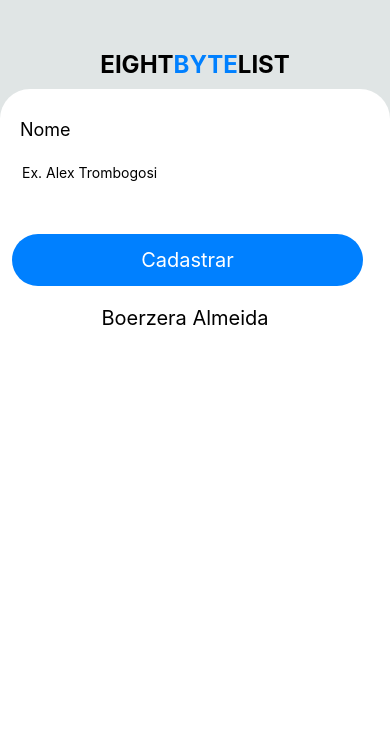
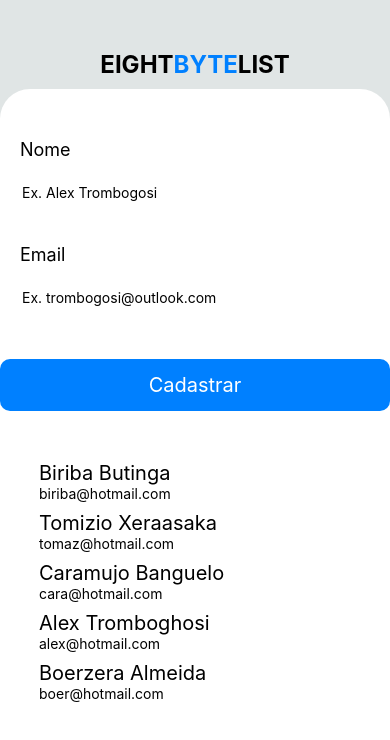
Before and after one commit to IN0C3NC10/EightByteList, a React Native app: screen / in a window 390 px wide. Shown: the top 740 px of the page. Built offline with nearby package versions, Linux system fonts and the light colour scheme.

Commit message:
Rework at List and simple email validation

```diff
--- /dev/null
+++ b/src/components/Form/List/index.js
@@ -0,0 +1,32 @@
+import React, { useState } from "react";
+import styles from "./style"
+import { View, Text, TextInput, TouchableOpacity, Vibration, Pressable, FlatList } from "react-native";
+
+export default function List(props) {
+    return (
+        <View>
+            <Text>{props.name}</Text>
+            <FlatList style={styles.listNames}
+                // habilita, ou não a barra de rolagem
+                showsVerticalScrollIndicator={true}
+                // inverte a lista p/ mostrar o resultado recem feito primeiro
+                data={props}
+                // ..para cada item o conteúdo é exibido, semelhante ao 'while'
+                renderItem={({ item }) => {
+                    return (
+                        <View style={styles.listData}>
+                            <View>
+                                <Text style={styles.listText1}>{item.props.name}</Text>
+                            </View>
+                            <View>
+                                <Text style={styles.listText}>{item.props.list.email}</Text>
+                            </View>
+                        </View>
+                    )
+                }}
+                // ..p/ cada item é necessário usar uma chave única, neste caso o 'id'
+                keyExtractor={(item) => { item.props.id }}
+            />
+        </View>
+    )
+}
--- /dev/null
+++ b/src/components/Form/List/style.js
@@ -0,0 +1,31 @@
+import { StyleSheet } from 'react-native';
+
+const styles = StyleSheet.create({
+    // ..estilos da lista
+    listNames: {
+        marginTop: 20,
+        width: "80%",
+    },
+    listData: {
+        width: "100%",
+        color: "black",
+        height: 50,
+        alignContent: "center",
+        textAlign: "center",
+    },
+    listText1: {
+        fontSize: 20,
+        marginTop: 30,
+    }
+    // listView1: {
+    //     alignContent: "left",
+    //     textAlign: "left",
+    // },
+    // listView2: {
+    //     marginTop:-19,
+    //     alignContent: "right",
+    //     textAlign: "right",
+    // },
+});
+
+export default styles
--- a/src/components/Form/index.js
+++ b/src/components/Form/index.js
@@ -1,59 +1,100 @@
 import React, { useState } from "react";
 import styles from "./style"
 import { View, Text, TextInput, TouchableOpacity, Vibration, Pressable, FlatList } from "react-native";
+import List from "./List/";
 
 export default function Form() {
     //..PARTE RESPONSÁVEL PELA ALTERAÇÃO DO STATUS DA APLICAÇÃO
-    //..seta o nome como nulo
+    //..seta os items como nulo
     const [name, setName] = useState(null)
-    //..seta a mensagem
-    const [textButton, setTextButton] = useState("Cadastrar")
-    const [errorMessage, setErrorMessage] = useState(null)
+    const [email, setEmail] = useState(null)
+    const [errorMessageName, setErrorMessageName] = useState(null)
+    const [errorMessageEmail, setErrorMessageEmail] = useState(null)
     //..state relacionado a lista
-    const [nameList, setNameList] = useState([{id:new Date().getTime(), name:"Boerzera Almeida"}])
+    const [nameList, setNameList] = useState([
+        { id: new Date().getTime(), name: "Boerzera Almeida", email: "boer@hotmail.com" },
+        { id: new Date().getTime(), name: "Alex Tromboghosi", email: "alex@hotmail.com" },
+        { id: new Date().getTime(), name: "Caramujo Banguelo", email: "cara@hotmail.com" },
+        { id: new Date().getTime(), name: "Tomizio Xeraasaka", email: "tomaz@hotmail.com" },
+        { id: new Date().getTime(), name: "Biriba Butinga", email: "biriba@hotmail.com" },
+    ])
 
-    // função responsável pela validação simples dos campos
+    //..função responsável pela validação simples dos campos
     function validationName() {
+        setErrorMessageName(null)
+        setErrorMessageEmail(null)
         if (name == "" || name == null) {
             //..se entrar no if, seta os valores default
-            setTextButton("Registrar")
-            //..lembrando que a mensagem não é específica
-            setErrorMessage("Campo Obrigatório!*")
+            setErrorMessageName("Campo Obrigatório!*")
             Vibration.vibrate();
-        } else if (name != null && name != "") {
+        } else if (email == "" || email == null) {
+            //..se entrar no if, seta os valores default
+            setErrorMessageEmail("Campo Obrigatório!*")
+            Vibration.vibrate();
+        } else if (name != null && name != "" && email != null && email != "") {
             //..se der bom
-            setNameList((arr) => [...arr, { id: new Date().getTime(), name: name }])
-            setTextButton("Registrar Novamente")
-            setName("")
-            setErrorMessage(null)
+            if (checks()) {
+                //..realiza as demais validações
+                let emailFormated = email.toLowerCase()
+                setNameList((arr) => [...arr, { id: new Date().getTime(), name: name, email: emailFormated }])
+                setName("")
+                setEmail("")
+                setErrorMessageName(null)
+                setErrorMessageEmail(null)
+            } else {
+                setErrorMessageEmail("Digite um email válido!")
+            }
         } else {
             //..se der cagada em tudo
             setName(null)
-            setTextButton("Registrar")
+            setEmail(null)
+            Vibration.vibrate();
         }
     }
-
-
+    //..função responsável pela validação simples do email
+    function checks() {
+        if (email.includes("@") && email.includes("."))
+            return true
+        else
+            return false
+    }
 
     return (
         <View style={styles.formContext}>
             <Pressable style={styles.form}>
                 <Text style={styles.label}>Nome</Text>
                 <TextInput onChangeText={setName} value={name} placeholder="Ex. Alex Trombogosi" keyboardType="default" style={styles.input} />
-                <Text style={styles.errorMessage}>{errorMessage}</Text>
+                <Text style={styles.errorMessage}>{errorMessageName}</Text>
+                <Text style={styles.label}>Email</Text>
+                <TextInput onChangeText={setEmail} value={email} placeholder="Ex. trombogosi@outlook.com" keyboardType="default" style={styles.input} />
+                <Text style={styles.errorMessage}>{errorMessageEmail}</Text>
                 <TouchableOpacity onPress={() => validationName()} style={styles.button}>
-                    <Text style={styles.textButton}>{textButton}</Text>
+                    <Text style={styles.textButton}>Cadastrar</Text>
                 </TouchableOpacity>
             </Pressable>
+            {/* <View style={styles.listNames}>
+                 <TouchableOpacity onPress={() => validationName()} style={styles.button}>
+                     <Text style={styles.textButton}>{textButton}</Text>
+                 </TouchableOpacity>
+                 <List list={nameList}/>
+             </View> */}
+
             <FlatList style={styles.listNames}
                 // habilita, ou não a barra de rolagem
-                showsVerticalScrollIndicator={false}
+                showsVerticalScrollIndicator={true}
                 // inverte a lista p/ mostrar o resultado recem feito primeiro
                 data={nameList.reverse()}
                 // ..para cada item o conteúdo é exibido, semelhante ao 'while'
                 renderItem={({ item }) => {
                     return (
-                        <Text style={styles.listText}>{item.name}</Text>
+                        <View style={styles.listData}>
+                            <View>
+                                <Text style={styles.listText1}>{item.name}</Text>
+                            </View>
+                            <View>
+                                <Text style={styles.listText}>{item.email}</Text>
+                            </View>
+                        </View>
                     )
                 }}
                 // ..p/ cada item é necessário usar uma chave única, neste caso o 'id'
--- a/src/components/Form/style.js
+++ b/src/components/Form/style.js
@@ -20,6 +20,7 @@ const styles = StyleSheet.create({
         color: "black",
         fontSize: 18,
         paddingLeft: 20,
+        paddingTop: 20,
     },
     input: {
         width: "90%",
@@ -32,13 +33,13 @@ const styles = StyleSheet.create({
     // ..pertence ao botão
     button: {
         justifyContent: "center",
-        width: "90%",
+        width: "100%",
         alignItems: "center",
-        borderRadius: 50,
+        borderRadius: 10,
         backgroundColor: "#0080ff",
         paddingTop: 14,
         paddingBottom: 14,
-        marginLeft: 12,
+        // marginLeft: 12,
         marginTop: 30,
     },
     textButton: {
@@ -55,15 +56,28 @@ const styles = StyleSheet.create({
     // ..estilos da lista
     listNames: {
         marginTop: 20,
+        width: "80%",
     },
-    listText: {
+    listData: {
         width: "100%",
-        fontSize: 20,
         color: "black",
         height: 50,
-        paddingRight: 20,
+        alignContent: "center",
         textAlign: "center",
     },
+    listText1: {
+        fontSize: 20,
+        marginTop: 30,
+    }
+    // listView1: {
+    //     alignContent: "left",
+    //     textAlign: "left",
+    // },
+    // listView2: {
+    //     marginTop:-19,
+    //     alignContent: "right",
+    //     textAlign: "right",
+    // },
 });
 
 export default styles
```
